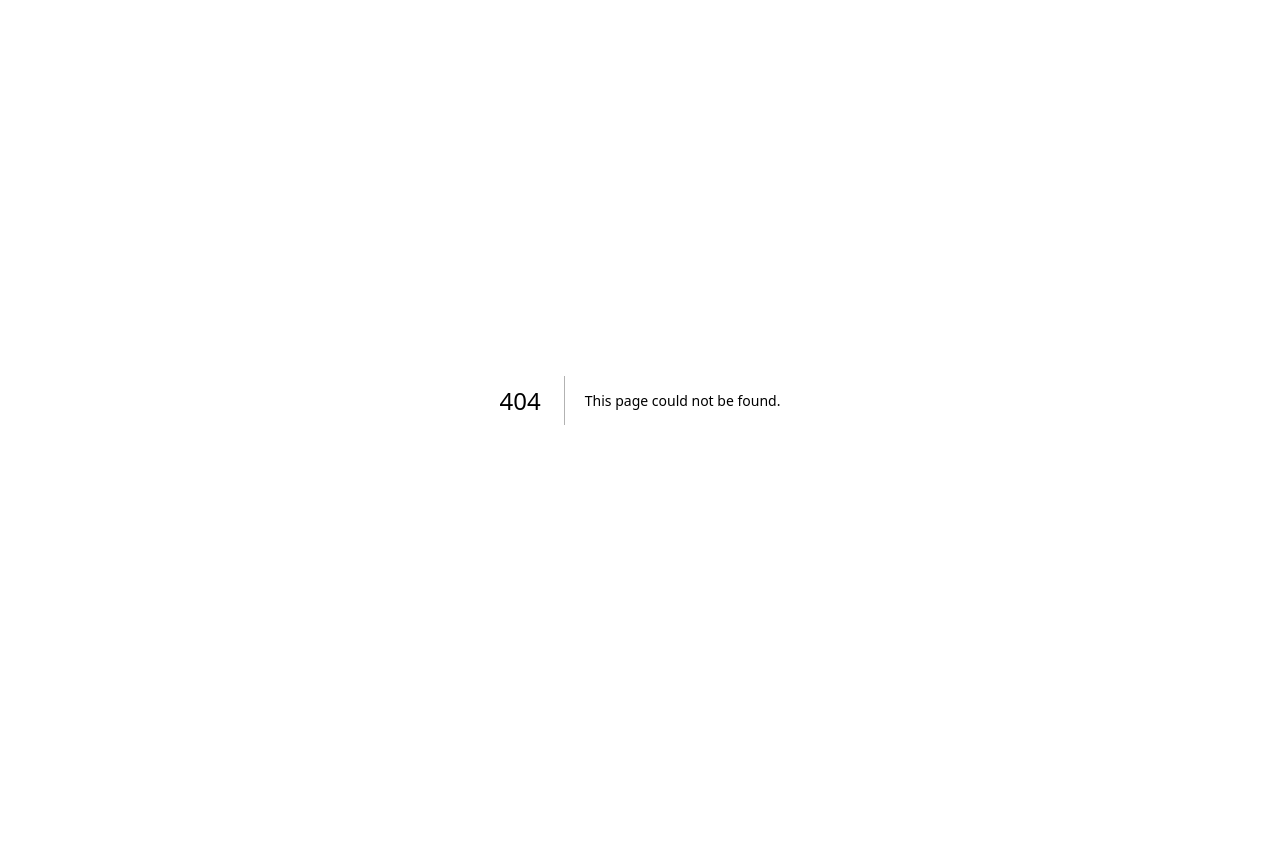
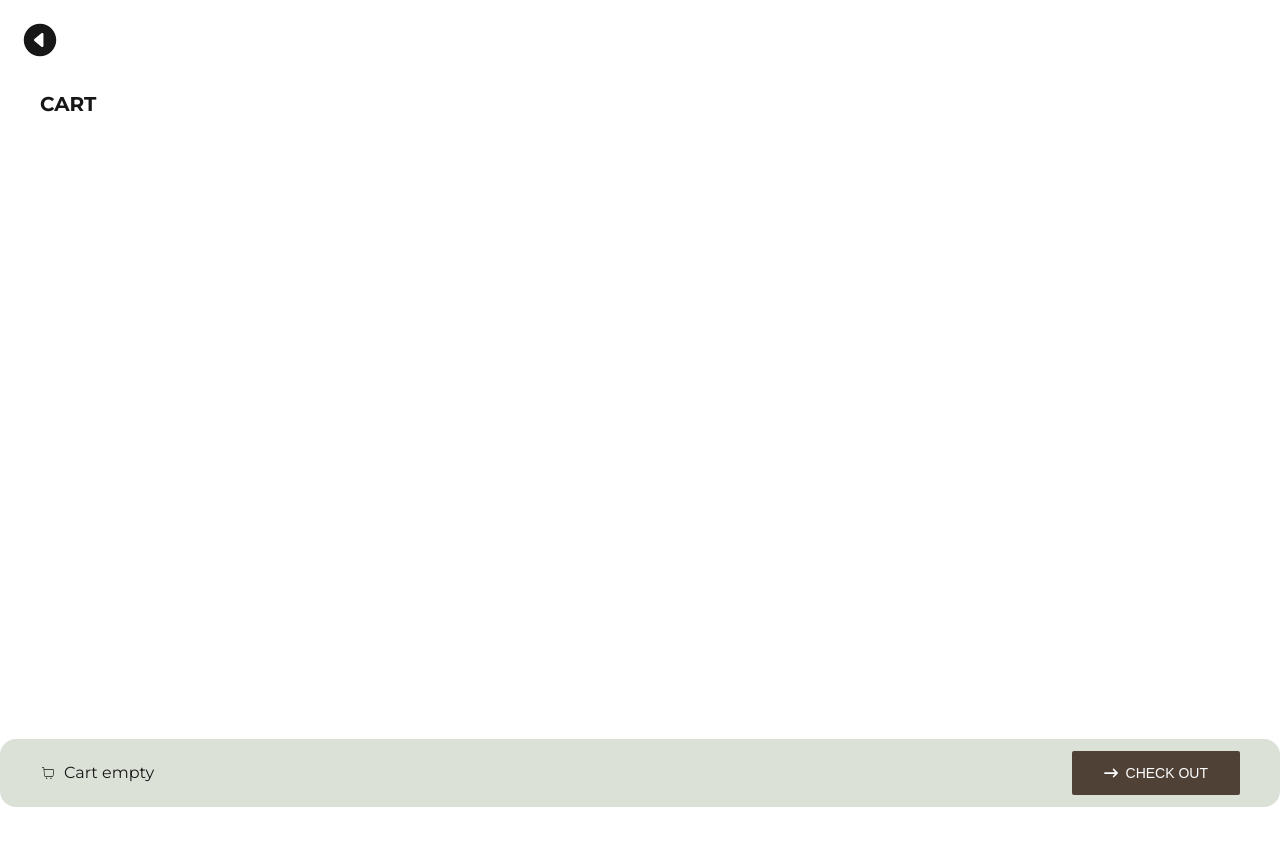
Before and after one commit to Ormon-huehuehue/Swati.com, a Next.js app: page /checkout in a window 1280 px wide. Before the commit this address had no page. Shown: the top 846 px of the page. Before the commit the page ends 800 px from the top, so only its background shows below. Built offline with nearby package versions, Linux system fonts and the light colour scheme; a web font is replaced by a local one.

Commit message:
done (shayad)

```diff
--- /dev/null
+++ b/src/app/checkout/page.tsx
@@ -0,0 +1,20 @@
+"use client"
+
+import Discount from "@/components/Discount";
+import Cart from "@/components/Cart";
+import Image from "next/image";
+import BundleBar from "@/components/BundleBar";
+
+
+
+
+export default function Home() {
+  return (
+    <div className="min-h-screen pb-[70px]">
+      <section>
+        <Cart/>
+      </section>
+      <BundleBar/>
+    </div>
+  );
+}
--- a/src/components/BundleBar.tsx
+++ b/src/components/BundleBar.tsx
@@ -4,6 +4,7 @@ import CheckoutButton from './CheckoutButton'
 import { ProductNode } from '@/config/interface'
 import BundleIcon from './BundleIcon'
 import { CiShoppingCart } from "react-icons/ci";
+import Link from 'next/link'
 
 
 const BundleBar = () => {
@@ -40,7 +41,9 @@ const BundleBar = () => {
     </p>
   )}
     </div>
+      <Link href={'/checkout'}>
         <CheckoutButton/>
+      </Link>
       </div>
     </div>
   )
--- /dev/null
+++ b/src/components/Cart.tsx
@@ -0,0 +1,75 @@
+"use client"
+
+import React, { useEffect, useState } from 'react';
+
+import { ProductNode } from '@/config/interface'
+import { IoCaretBackCircle } from "react-icons/io5";
+import Link from 'next/link';
+
+import CustomCarousel from './CustomCard';
+
+
+
+
+const Cart = () => {
+    const [products, setProducts] = useState<ProductNode[]>([])
+  const [loading, setLoading] = useState(false);
+
+  const removeFromCart = (id:string) => {
+    let productArrayString = localStorage.getItem("products");
+    const productArray = productArrayString ? JSON.parse(productArrayString) : [];
+
+    console.log("ProductArray:", productArray);
+
+    // Check if the product exists in the cart
+    const updatedProductArray = productArray.filter(
+      (storedProduct: ProductNode) => storedProduct.id !== id
+    );
+
+    // Save the updated array back to localStorage
+    localStorage.setItem("products", JSON.stringify(updatedProductArray));
+
+    console.log("Product removed from cart");
+  };
+
+
+    useEffect(()=>{
+        setInterval(()=>{
+          const productsInCart = localStorage.getItem("products");
+          const productArray = productsInCart? JSON.parse(productsInCart) : []
+          setProducts(productArray)
+        },1000)
+      },[])
+
+      if(products)
+  return (
+    <div className= 'h-screen w-screen flex flex-col p-10'>
+        <div className='absolute top-5 left-5'>
+            <Link href="/">
+                <IoCaretBackCircle size={40} />
+            </Link>
+        </div>
+        <h1 className="text-sm md:text-xl font-bold font-montserrat mt-[50px]">CART</h1>
+    <ul className= 'flex md:py-7 py-4 flex-wrap gap-5 justify-start px-4'>
+        {/* {products?.map(product=>((
+            <ProductCard product={product.node} key={product.id}/>
+        )))} */}
+         {products?.map((product,index)=>((
+            <div key={index} className = 'flex'>
+                <CustomCarousel product={product} key={index}/>
+                <div className= ' flex flex-col'>
+                    <button onClick={()=>removeFromCart(product.id)} className = "bg-grayish py-3 px-8 ml-10 text-white rounded-lg">
+                        REMOVE FROM CART
+                    </button>
+                </div>
+            </div>
+        )))}
+      </ul>
+    </div>
+  );
+  else{
+    null
+  }
+};
+
+export default Cart;
```
